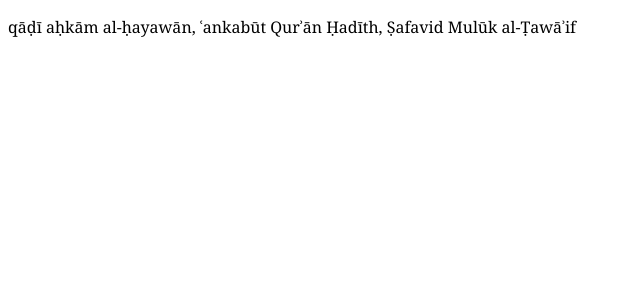
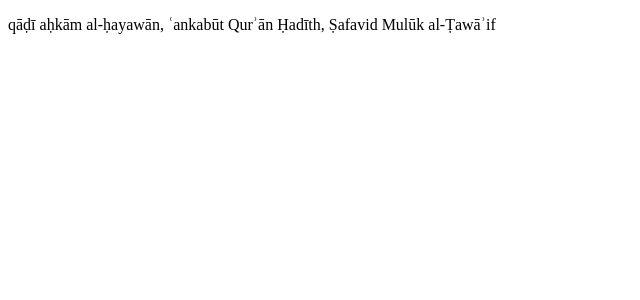
Before and after one commit to imakewebthings/imakewebthings.github.com, a Jekyll site: the page sandbox/georgia-test/index.html, which Jekyll copies as it is, in a window 1280 px wide. Shown: the top 300 px of the page, without its empty margins (0-640 px from the left). Built offline with Jekyll 4.4.1, drawn with Linux system fonts in a browser that asks for light colours; some web fonts are replaced.

Commit message:
Amiri test

```diff
--- a/sandbox/georgia-test/index.html
+++ b/sandbox/georgia-test/index.html
@@ -4,8 +4,9 @@
     <meta charset='utf-8'>
     <title>Georgia Test</title>
     <style>
+      @import url(http://fonts.googleapis.com/earlyaccess/amiri.css);
       body {
-        font-family:Georgia;
+        font-family:'Amiri';
       }
     </style>
   </head>
```
